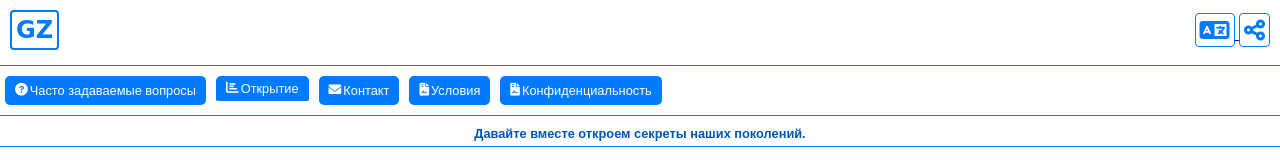
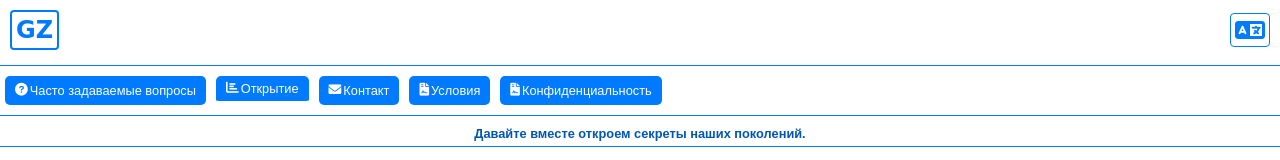
Before and after one commit to gzlanguage/russe, a plain HTML site: page index.html in a window 1280 px wide. Shown: the top 160 px of the page. Drawn offline with Linux system fonts and the light colour scheme; no server answers; a web font is replaced by a local one.

Commit message:
Update index.html

```diff
--- a/index.html
+++ b/index.html
@@ -240,9 +240,7 @@
       <a href="pagedetraduction.html">
         <i class="fas fa-language share-icon"></i> <!-- Иконка перевода -->
       </a>
-      <a href="Partage.html">
-        <i class="fas fa-share-alt share-icon"></i>
-      </a>
+
     </div>
   </header>
 
```
